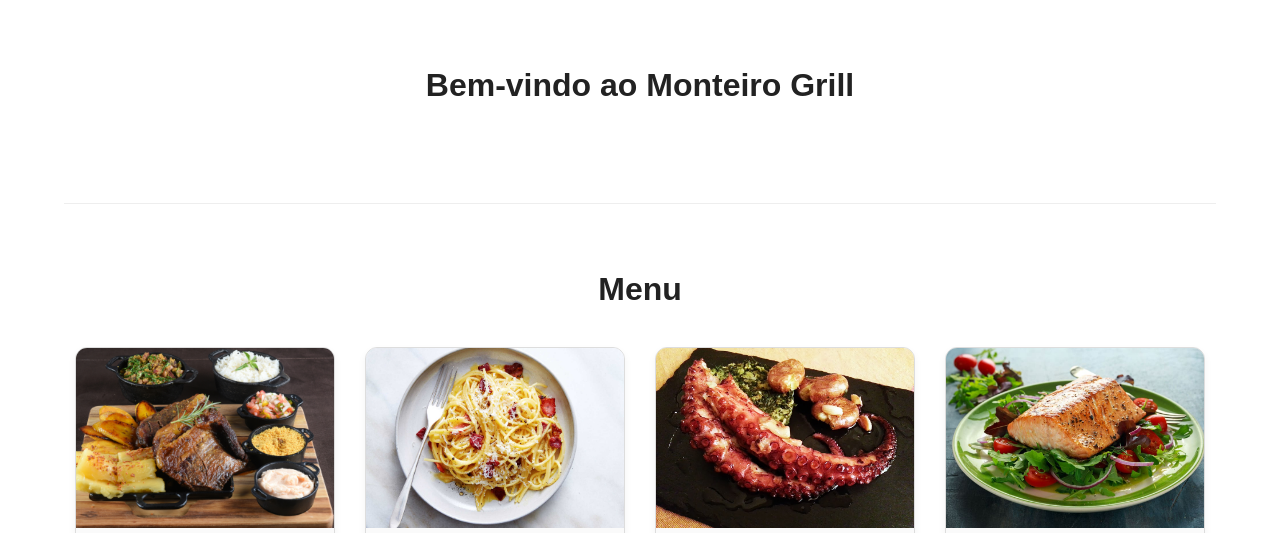
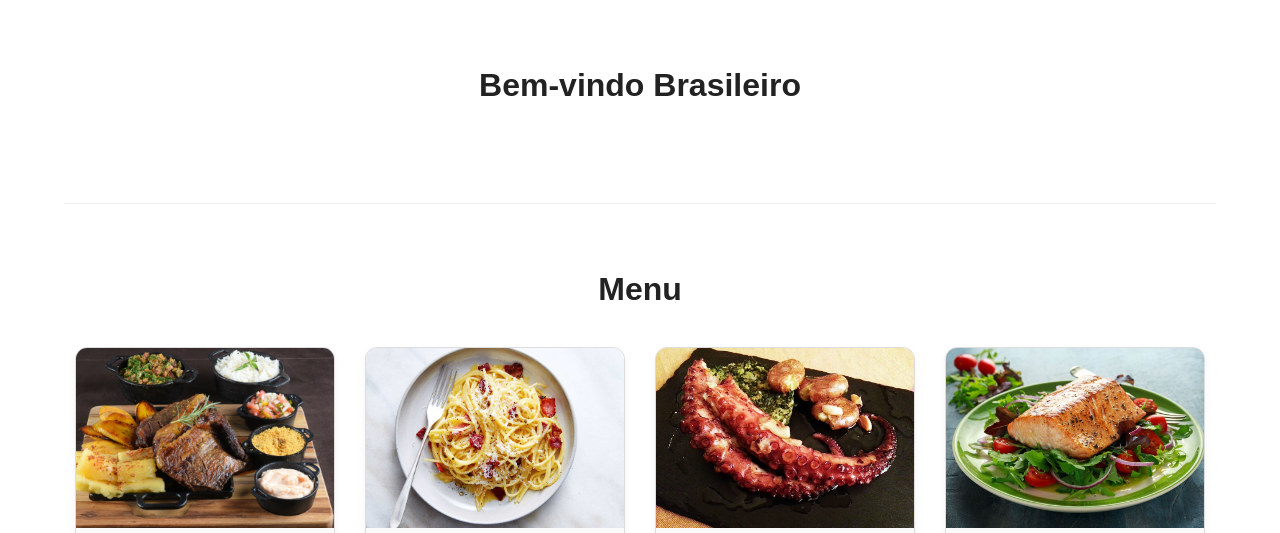
Before and after one commit to EmersonSabino34/email-html, a plain HTML site: page index.html in a window 1280 px wide. Shown: the part 201-734 px from the top of the page. Drawn offline with nearby package versions, Linux system fonts and the light colour scheme.

Commit message:
Update index.html

```diff
--- a/index.html
+++ b/index.html
@@ -9,7 +9,7 @@
     integrity="sha512-SnH5WK+bZxgPHs44uWIX+LLJAJ9/2PkPKZ5QiAj6Ta86w+fsb2TkcmfRyVX3pBnMFcV7oQPJkl9QevSCWr3W6A=="
     crossorigin="anonymous" referrerpolicy="no-referrer" />
   <meta name="viewport" content="width=device-width, initial-scale=1.0">
-  <title>Monteiro Grill</title>
+  <title>Restaurante Brasileiro</title>
 </head>
 
 <body>
@@ -57,7 +57,7 @@
 
   <!-- SECTION HOME -->
   <section id="home" class="container section">
-    <h1>Bem-vindo ao Monteiro Grill</h1>
+    <h1>Bem-vindo Brasileiro</h1>
   </section>
 
   <!-- SECTION ESPECIALIDADES 1-->
```
